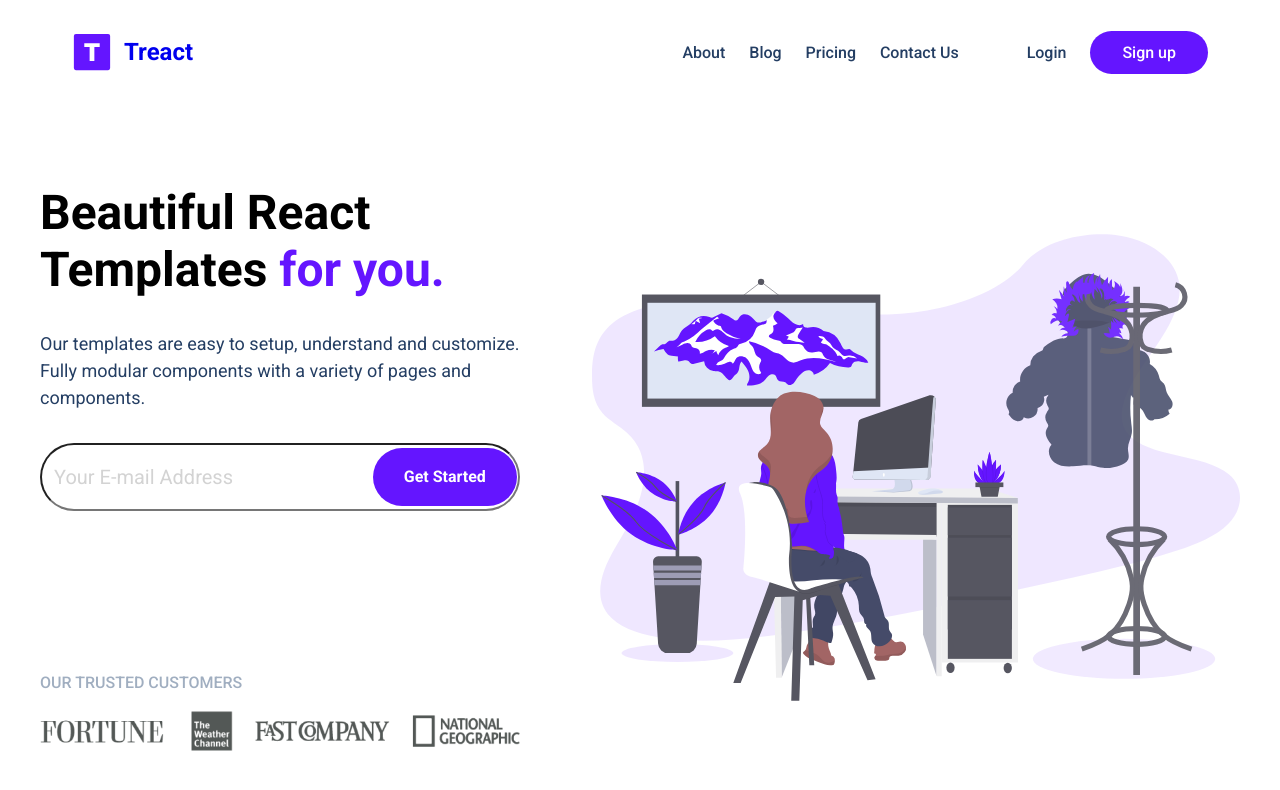
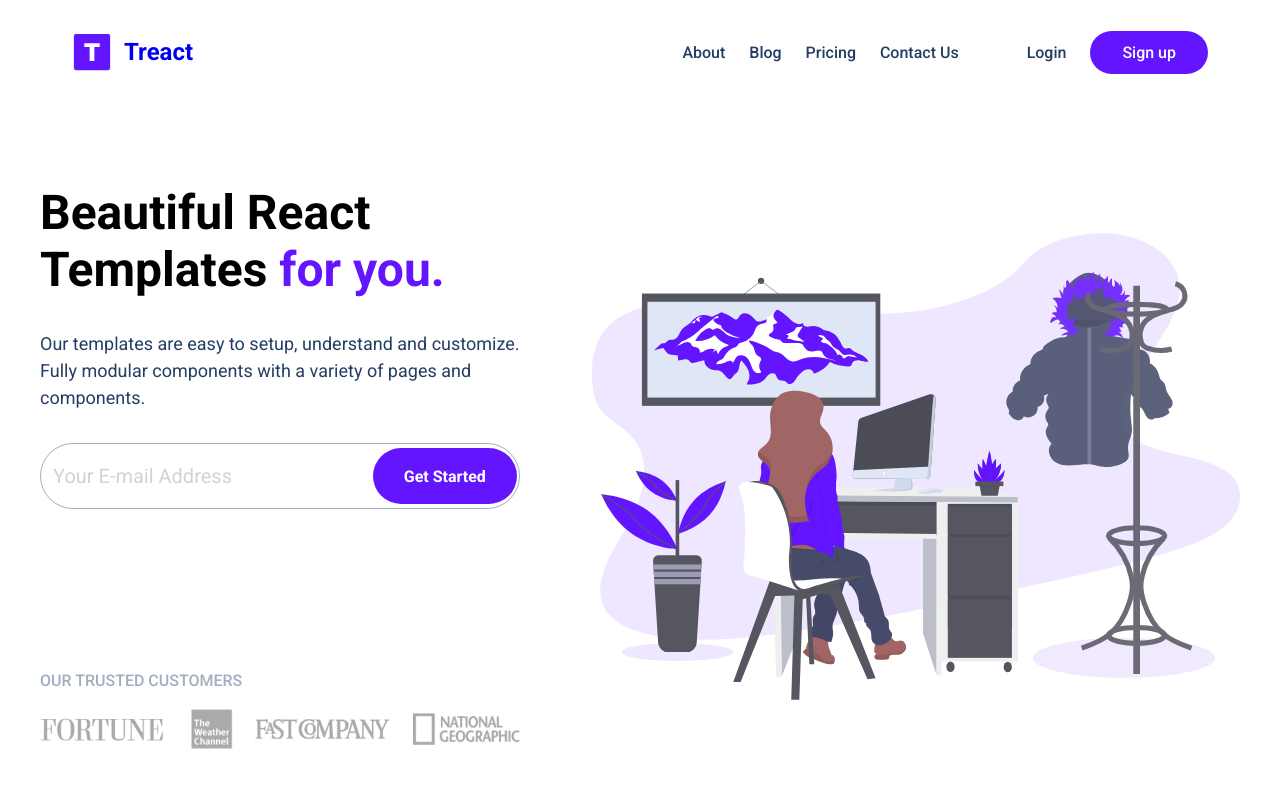
Before and after one commit to PatrikasDapsys/Treact__project, a plain HTML site: page index.html in a window 1280 px wide. Drawn offline with Linux system fonts and the light colour scheme.

Commit message:
landing done

```diff
--- a/index.html
+++ b/index.html
@@ -36,8 +36,8 @@
 </nav>
 
 <section id="landing">
-    <div class="container">
-        <div class="row">
+    <div class="row">
+        <div class="container">
             <div class="intro">
                 <div class="intro__text">
                     <h1 class="intro__title">Beautiful React Templates <span class="text-purple">for you.</span></h1>
--- a/styles.css
+++ b/styles.css
@@ -122,6 +122,7 @@ NAV
 .customer__logo {
     width: 100%;
     margin-top: 16px;
+    opacity: 0.5;
 }
 .input__wrapper {
     position: relative;
@@ -133,12 +134,26 @@ NAV
     width: 100%;
     height: 100%;
     padding: 20px 12px;
+    border: 1px solid #A0AEC0;
     border-radius: 999px;
     font-size: 20px;
+    transition: all 300ms ease;
+    outline: none;
 }
 .input__field::placeholder{
     color: lightgray;
 }
+.input__field:hover {
+    outline: 1px solid #798491;
+    transition: all 300ms ease;
+}
+.input__field:focus {
+    outline: 3px solid #6415FF;
+    transition: all 600ms ease;
+}
+
+
+
 .input__btn {
     position: absolute;
     width: 30%;
@@ -152,6 +167,7 @@ NAV
     font-weight: 700;
     position: 0;
     margin-right: 0.2rem;
+    transition: all 300ms ease;
 }
 .input__btn:hover{
     background-color: rgb(60 13 153);
```
